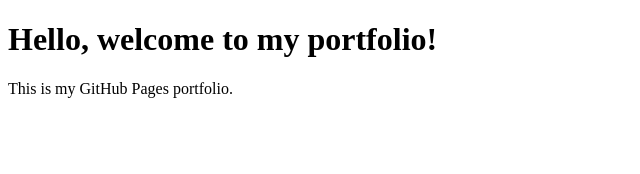
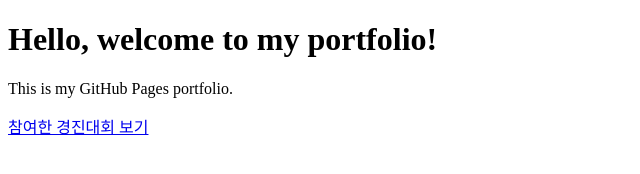
Before and after one commit to kdw2560/Dongwoo.github.io, a plain HTML site: page index.html in a window 1280 px wide. Shown: the whole page, without its empty margins (0-640 px from the left). Drawn offline with Linux system fonts and the light colour scheme.

Commit message:
Update index.html

```diff
--- a/index.html
+++ b/index.html
@@ -8,5 +8,6 @@
 <body>
     <h1>Hello, welcome to my portfolio!</h1>
     <p>This is my GitHub Pages portfolio.</p>
+     <a href="contests.html">참여한 경진대회 보기</a>
 </body>
 </html>
```
